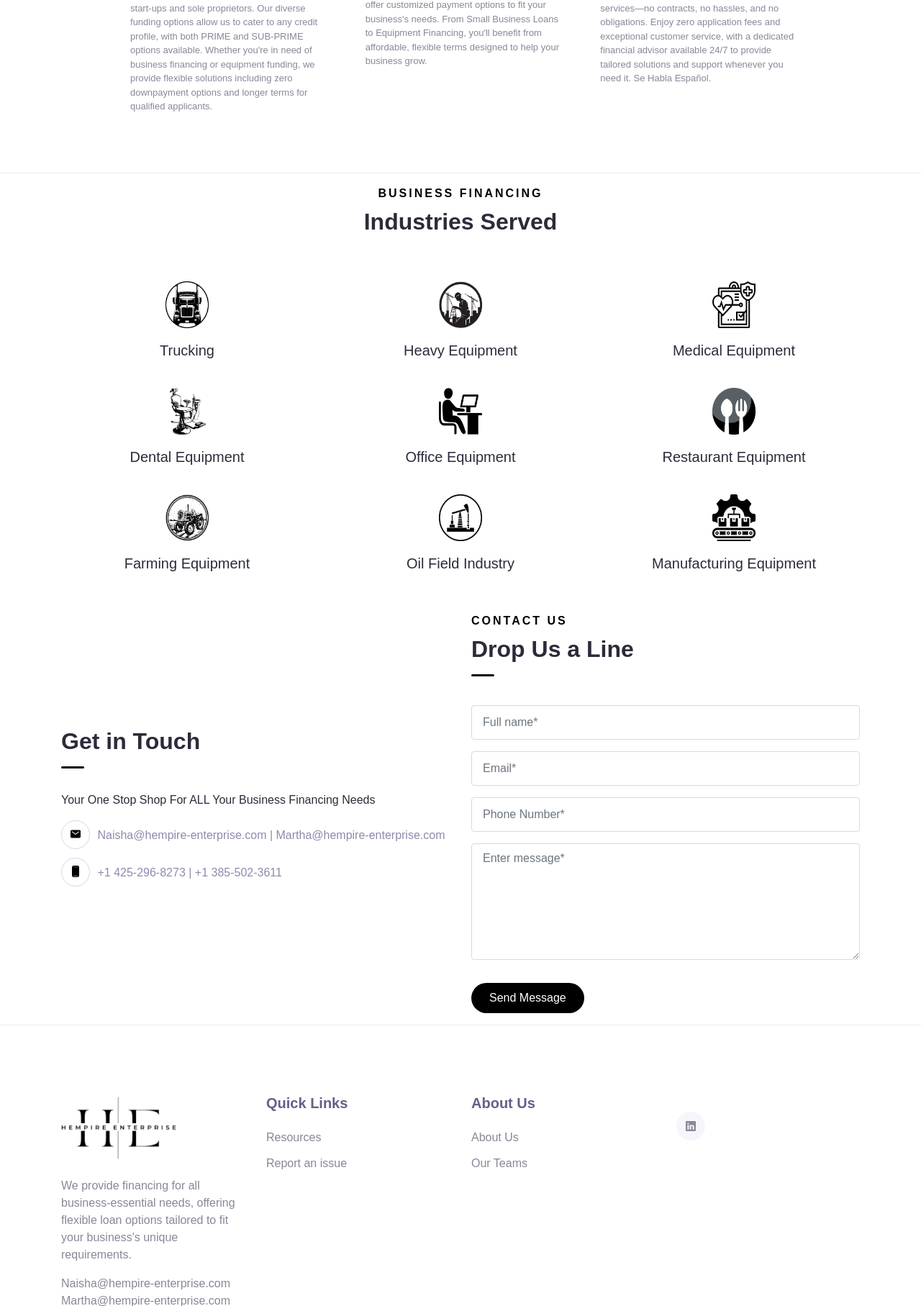
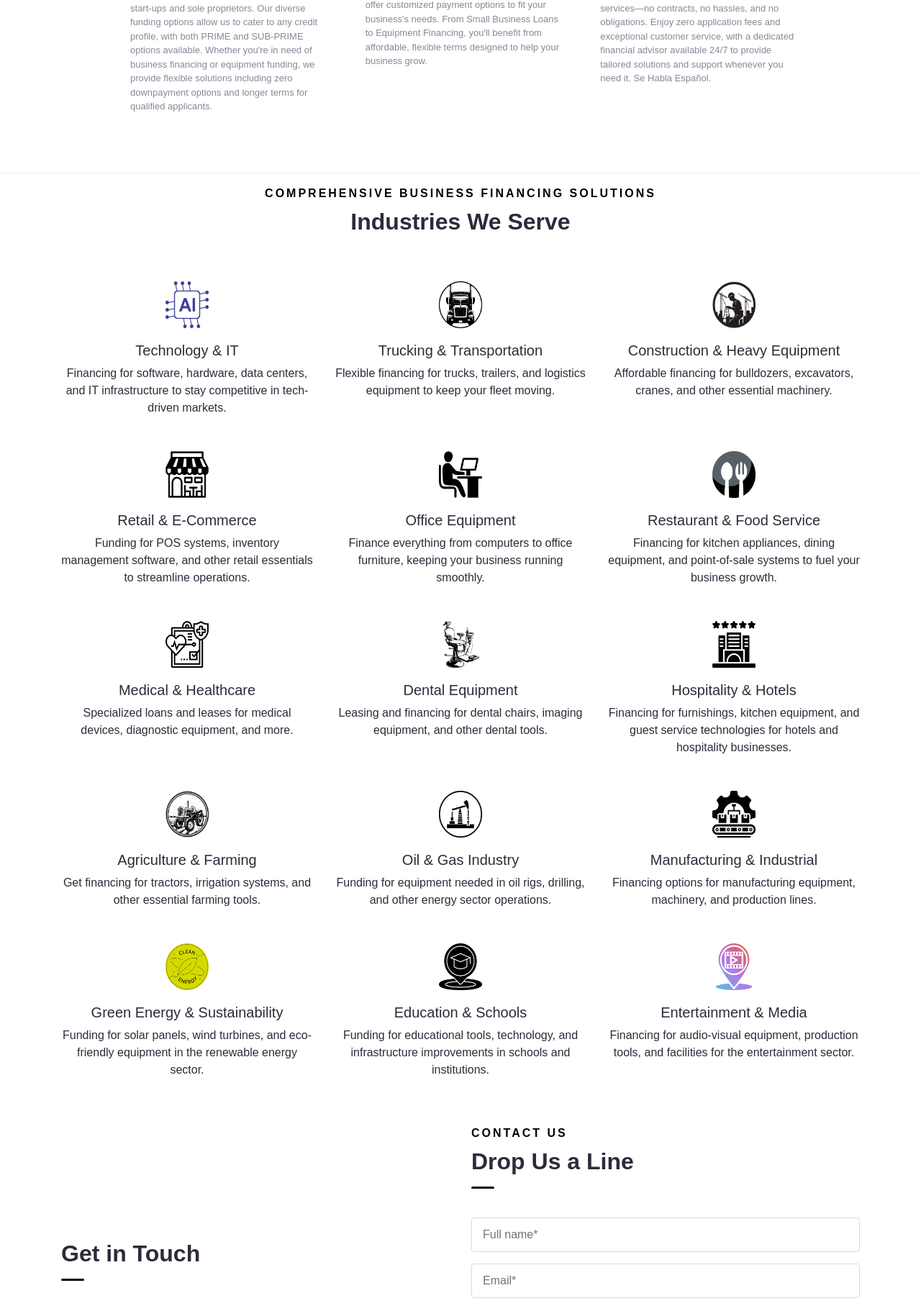
Before and after one commit to papykabukanyi/optionthree, a Flask app: page / in a window 1280 px wide. Shown: the part 1208-3023 px from the top of the page at 72% size. Run offline with Flask 2, Linux system fonts and the light colour scheme; some libraries are stand-ins or nearby versions; some web fonts are replaced.

Commit message:
push update

```diff
--- a/templates/index.html
+++ b/templates/index.html
@@ -261,76 +261,125 @@
     <div class="page-sectiontwo">
       <div class="container">
         <div class="text-center wow fadeInUp">
-          <div class="subhead">Business Financing</div>
-          <h2 class="title-section">Industries Served</h2>
+          <div class="subhead">Comprehensive Business Financing Solutions</div>
+          <h2 class="title-section">Industries We Serve</h2>
         </div>
         <div class="row mt-5 text-center">
+          <!-- Most impactful industries first -->
           <div class="col-lg-4 py-3 wow fadeInUp">
             <div class="spaces">
-              <img src="../static/assets/img/trucking.png" alt="Trucking equipments hempire enterprise"
-                style="width: 60px; height: 65px;">
+              <img src="../static/assets/img/techno.png" alt="Technology Equipment Financing" style="width: 60px; height: 65px;">
             </div>
-            <h5>Trucking</h5>
+            <h5>Technology & IT</h5>
+            <p>Financing for software, hardware, data centers, and IT infrastructure to stay competitive in tech-driven markets.</p>
           </div>
           <div class="col-lg-4 py-3 wow fadeInUp">
             <div class="spaces">
-              <img src="../static/assets/img/contrustion.png" alt="Heavy Equipment Finance"
-                style="width: 60px; height: 65px;">
+              <img src="../static/assets/img/trucking.png" alt="Business Financing for Trucking Industry" style="width: 60px; height: 65px;">
             </div>
-            <h5>Heavy Equipment</h5>
+            <h5>Trucking & Transportation</h5>
+            <p>Flexible financing for trucks, trailers, and logistics equipment to keep your fleet moving.</p>
           </div>
           <div class="col-lg-4 py-3 wow fadeInUp">
             <div class="spaces">
-              <img src="../static/assets/img/medical.png" alt="Medical Equipment Finance"
-                style="width: 60px; height: 65px;">
+              <img src="../static/assets/img/contrustion.png" alt="Heavy Equipment Financing Solutions" style="width: 60px; height: 65px;">
             </div>
-            <h5>Medical Equipment</h5>
+            <h5>Construction & Heavy Equipment</h5>
+            <p>Affordable financing for bulldozers, excavators, cranes, and other essential machinery.</p>
+          </div>
+          <!-- Add broad sectors next -->
+          <div class="col-lg-4 py-3 wow fadeInUp">
+            <div class="spaces">
+              <img src="../static/assets/img/retail.png" alt="Retail Equipment Financing" style="width: 60px; height: 65px;">
+            </div>
+            <h5>Retail & E-Commerce</h5>
+            <p>Funding for POS systems, inventory management software, and other retail essentials to streamline operations.</p>
           </div>
           <div class="col-lg-4 py-3 wow fadeInUp">
             <div class="spaces">
-              <img src="../static/assets/img/dental.png" alt="Dental Equipment Finance"
-                style="width: 60px; height: 65px;">
+              <img src="../static/assets/img/office.png" alt="Office Equipment Financing" style="width: 60px; height: 65px;">
             </div>
-            <h5>Dental Equipment</h5>
+            <h5>Office Equipment</h5>
+            <p>Finance everything from computers to office furniture, keeping your business running smoothly.</p>
           </div>
           <div class="col-lg-4 py-3 wow fadeInUp">
             <div class="spaces">
-              <img src="../static/assets/img/office.png" alt="Office Equipment Finance"
-                style="width: 60px; height: 65px;">
+              <img src="../static/assets/img/restaurant.png" alt="Restaurant Equipment Financing" style="width: 60px; height: 65px;">
             </div>
-            <h5>Office Equipment</h5>
+            <h5>Restaurant & Food Service</h5>
+            <p>Financing for kitchen appliances, dining equipment, and point-of-sale systems to fuel your business growth.</p>
+          </div>
+          <!-- Specialized sectors for niche audiences -->
+          <div class="col-lg-4 py-3 wow fadeInUp">
+            <div class="spaces">
+              <img src="../static/assets/img/medical.png" alt="Medical Equipment Financing" style="width: 60px; height: 65px;">
+            </div>
+            <h5>Medical & Healthcare</h5>
+            <p>Specialized loans and leases for medical devices, diagnostic equipment, and more.</p>
           </div>
           <div class="col-lg-4 py-3 wow fadeInUp">
             <div class="spaces">
-              <img src="../static/assets/img/restaurant.png" alt="Restaurant Equipment Finance"
-                style="width: 60px; height: 65px;">
+              <img src="../static/assets/img/dental.png" alt="Dental Equipment Financing" style="width: 60px; height: 65px;">
             </div>
-            <h5>Restaurant Equipment</h5>
+            <h5>Dental Equipment</h5>
+            <p>Leasing and financing for dental chairs, imaging equipment, and other dental tools.</p>
           </div>
           <div class="col-lg-4 py-3 wow fadeInUp">
             <div class="spaces">
-              <img src="../static/assets/img/farming.png" alt="Farming Equipment Finance"
-                style="width: 60px; height: 65px;">
+              <img src="../static/assets/img/hospitality.png" alt="Hospitality Equipment Financing" style="width: 60px; height: 65px;">
             </div>
-            <h5>Farming Equipment</h5>
+            <h5>Hospitality & Hotels</h5>
+            <p>Financing for furnishings, kitchen equipment, and guest service technologies for hotels and hospitality businesses.</p>
+          </div>
+          <!-- Additional industries -->
+          <div class="col-lg-4 py-3 wow fadeInUp">
+            <div class="spaces">
+              <img src="../static/assets/img/farming.png" alt="Farming Equipment Financing" style="width: 60px; height: 65px;">
+            </div>
+            <h5>Agriculture & Farming</h5>
+            <p>Get financing for tractors, irrigation systems, and other essential farming tools.</p>
           </div>
           <div class="col-lg-4 py-3 wow fadeInUp">
             <div class="spaces">
-              <img src="../static/assets/img/oil.png" alt="Oil Field Industry Finance"
-                style="width: 60px; height: 65px;">
+              <img src="../static/assets/img/oil.png" alt="Oil Field Industry Financing" style="width: 60px; height: 65px;">
             </div>
-            <h5>Oil Field Industry</h5>
+            <h5>Oil & Gas Industry</h5>
+            <p>Funding for equipment needed in oil rigs, drilling, and other energy sector operations.</p>
           </div>
           <div class="col-lg-4 py-3 wow fadeInUp">
             <div class="spaces">
-              <img src="../static/assets/img/Manufacturing.png" alt="Manufacturing Equipment Finance"
-                style="width: 60px; height: 65px;">
+              <img src="../static/assets/img/Manufacturing.png" alt="Manufacturing Equipment Financing" style="width: 60px; height: 65px;">
             </div>
-            <h5>Manufacturing Equipment</h5>
+            <h5>Manufacturing & Industrial</h5>
+            <p>Financing options for manufacturing equipment, machinery, and production lines.</p>
+          </div>
+          <!-- Closing with future-forward industries -->
+          <div class="col-lg-4 py-3 wow fadeInUp">
+            <div class="spaces">
+              <img src="../static/assets/img/green-energy.png" alt="Green Energy Financing" style="width: 60px; height: 65px;">
+            </div>
+            <h5>Green Energy & Sustainability</h5>
+            <p>Funding for solar panels, wind turbines, and eco-friendly equipment in the renewable energy sector.</p>
+          </div>
+          <div class="col-lg-4 py-3 wow fadeInUp">
+            <div class="spaces">
+              <img src="../static/assets/img/education.png" alt="Education & School Financing" style="width: 60px; height: 65px;">
+            </div>
+            <h5>Education & Schools</h5>
+            <p>Funding for educational tools, technology, and infrastructure improvements in schools and institutions.</p>
+          </div>
+          <div class="col-lg-4 py-3 wow fadeInUp">
+            <div class="spaces">
+              <img src="../static/assets/img/entertainment.png" alt="Entertainment Industry Financing" style="width: 60px; height: 65px;">
+            </div>
+            <h5>Entertainment & Media</h5>
+            <p>Financing for audio-visual equipment, production tools, and facilities for the entertainment sector.</p>
           </div>
         </div>
       </div> <!-- .container -->
     </div>
+
+
       <!-- .page-section -->
       <div class="page-sectiontwo">
         <div class="container">
@@ -342,7 +391,8 @@
               <ul class="contact-list">
                 <li>
                   <div class="icon"><span class="mai-mail"></span></div>
-                <div class="content"><a href="#">Naisha@hempire-enterprise.com | Martha@hempire-enterprise.com</a></div>
+                  <div class="content"><a href="#">Naisha@hempire-enterprise.com | Martha@hempire-enterprise.com</a>
+                  </div>
                 </li>
                 <li>
                   <div class="icon"><span class="mai-phone-portrait"></span></div>
@@ -366,7 +416,8 @@
                   <input type="tel" class="form-control" name="phone_number" placeholder="Phone Number*" required>
                 </div>
                 <div class="py-2">
-                <textarea rows="6" class="form-control" name="message" placeholder="Enter message*" required></textarea>
+                  <textarea rows="6" class="form-control" name="message" placeholder="Enter message*"
+                    required></textarea>
                 </div>
                 <button type="submit" class="btn btn-primary rounded-pill mt-4">Send Message</button>
               </form>
```
Also changed, not shown: static/assets/img/education.png (added), static/assets/img/entertainment.png (added), static/assets/img/favicon_io/hospitality.png (added), static/assets/img/green-energy.png (added), static/assets/img/hospitality.png (added), static/assets/img/retail.png (added), static/assets/img/techno.png (added), static/assets/vendor/animate/hospitality.png (added). Lines whose indentation alone changed are shown as unchanged.
